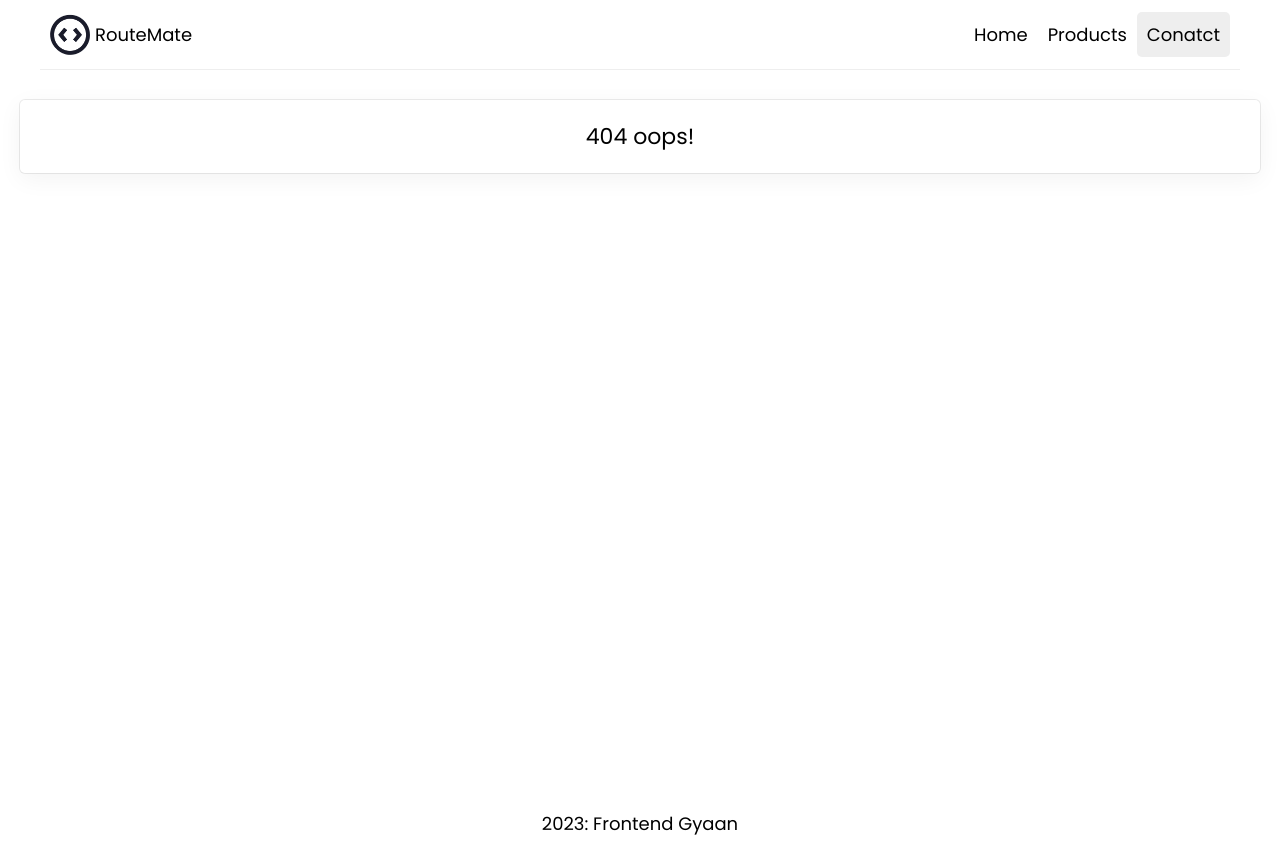
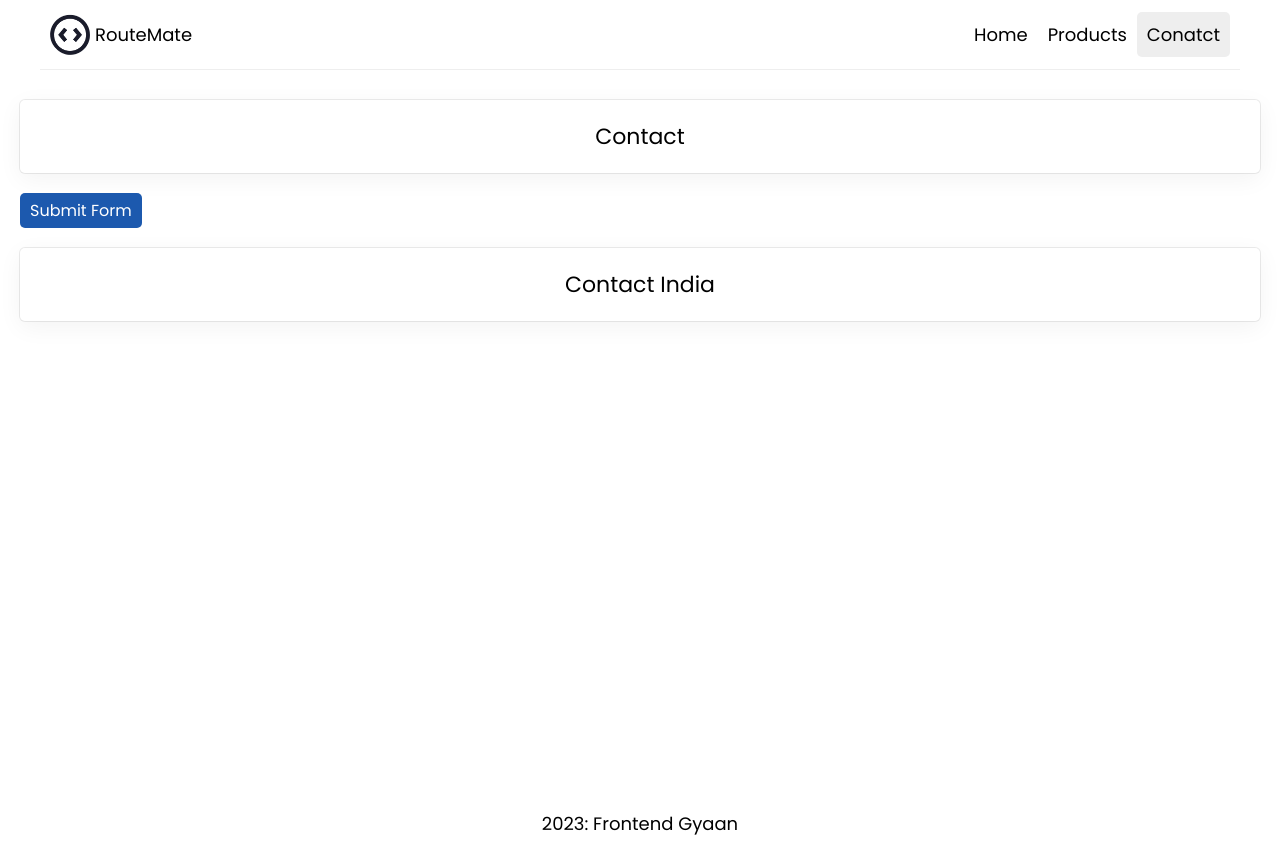
Before and after one commit to saksham-raghuvanshi/routemate, a React (Create React App) app: page /contact/in in a window 1280 px wide. Before the commit this address had no page. Built offline with nearby package versions, Linux system fonts and the light colour scheme.

Commit message:
Nested Route

```diff
--- a/src/App.js
+++ b/src/App.js
@@ -8,6 +8,8 @@ import Header from "./components/Header";
 import Footer from "./components/Footer";
 import Admin from "./components/Admin";
 import Notfound from "./components/Notfound";
+import ContactIn from "./components/ConatctIn";
+import ContactUs from "./components/ContactUs";
 
 function App() {
   const user = true;
@@ -17,7 +19,11 @@ function App() {
       <main>
         <Routes>
           <Route path="/" element={<Home />} />
-          <Route path="/contact" element={<Contact />} />
+          <Route path="/contact" element={<Contact />}>
+            <Route path="in" element={<ContactIn />} />
+            {/* Contact/in  Nested Route for we need to import Outlet in Contact*/}
+            <Route path="us" element={<ContactUs />} />
+          </Route>
           <Route path="/products" element={<ProductLists />} />
           <Route path="/products/:id" element={<ProductDetails />} />
           {/* Route Parameter :id for this use useParams */}
--- /dev/null
+++ b/src/components/ConatctIn.js
@@ -0,0 +1,7 @@
+import React from "react";
+
+const ContactIn = () => {
+  return <div className="component">Contact India</div>;
+};
+
+export default ContactIn;
--- a/src/components/Contact.js
+++ b/src/components/Contact.js
@@ -1,5 +1,5 @@
 import React from "react";
-import { useNavigate } from "react-router-dom";
+import { Outlet, useNavigate } from "react-router-dom";
 
 const Contact = () => {
   const navigate = useNavigate();
@@ -10,6 +10,7 @@ const Contact = () => {
     <>
       <div className="component">Contact</div>
       <button onClick={handleSubmit}>Submit Form</button>
+      <Outlet />
     </>
   );
 };
--- /dev/null
+++ b/src/components/ContactUs.js
@@ -0,0 +1,7 @@
+import React from "react";
+
+const ContactUs = () => {
+  return <div className="component">Contact US</div>;
+};
+
+export default ContactUs;
```
